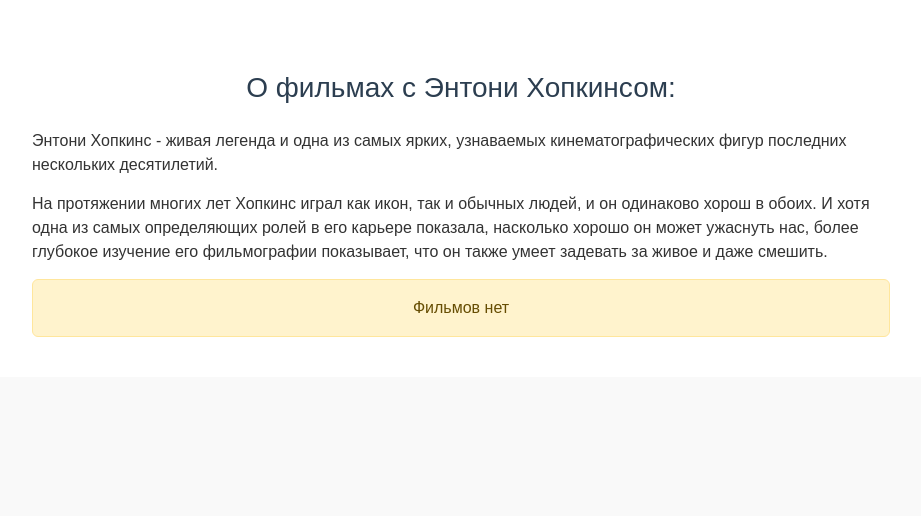
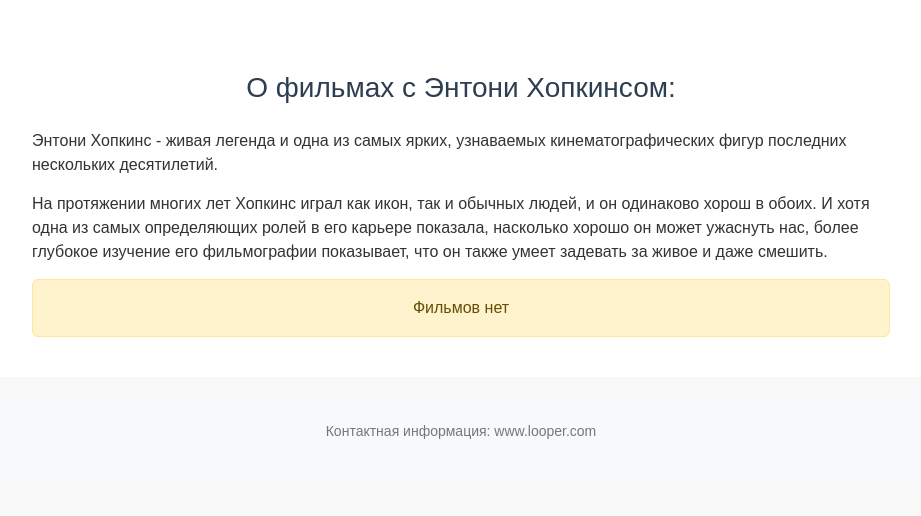
Before and after one commit to obogrelova/webDj_4, a Django app: page / in a window 1280 px wide. Shown: the part 242-758 px from the top of the page, without its empty margins (179-1100 px from the left). Run offline with Django 5.2, Linux system fonts and the light colour scheme; data that the repository does not hold is empty.

Commit message:
Update files

```diff
--- a/movie_project/films/templates/films/base.html
+++ b/movie_project/films/templates/films/base.html
@@ -25,7 +25,7 @@
         </main>
     </div>
 
-
+    {% include "films/footer.html" %}
     <script src="https://cdn.jsdelivr.net/npm/bootstrap@5.3.3/dist/js/bootstrap.bundle.min.js" integrity="sha384-YvpcrYf0tY3lHB60NNkmXc5s9fDVZLESaAA55NDzOxhy9GkcIdslK1eN7N6jIeHz" crossorigin="anonymous"></script>
 
 </body>
--- a/movie_project/films/templates/films/footer.html
+++ b/movie_project/films/templates/films/footer.html
@@ -0,0 +1,7 @@
+{% load static %}
+
+<footer class="bg-light text-center p-4">
+    <div class="container">
+        <p>Контактная информация: www.looper.com</p>
+    </div>
+</footer>
```
Also changed, not shown: movie_project/films/migrations/0001_initial.py (added).
